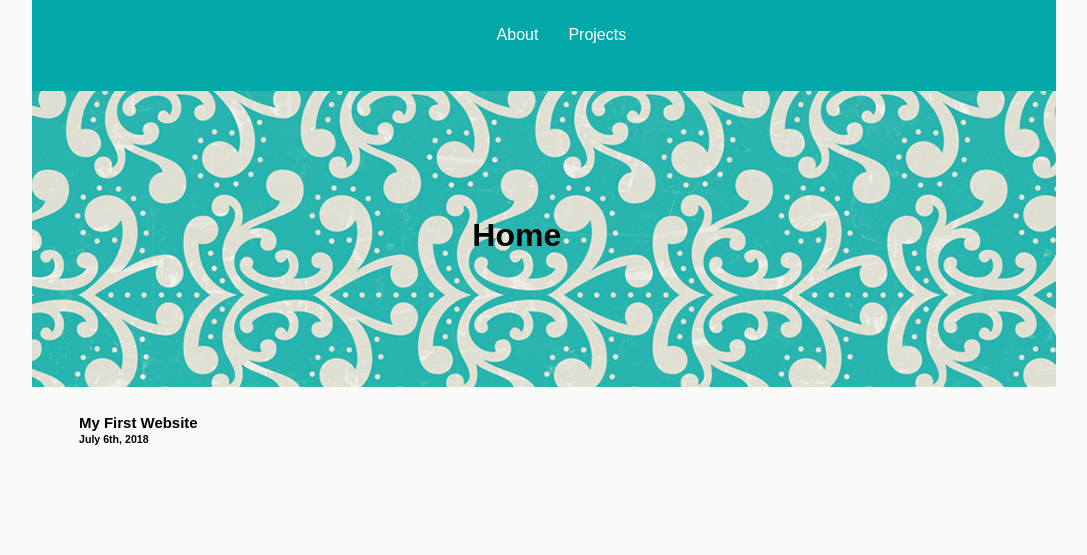
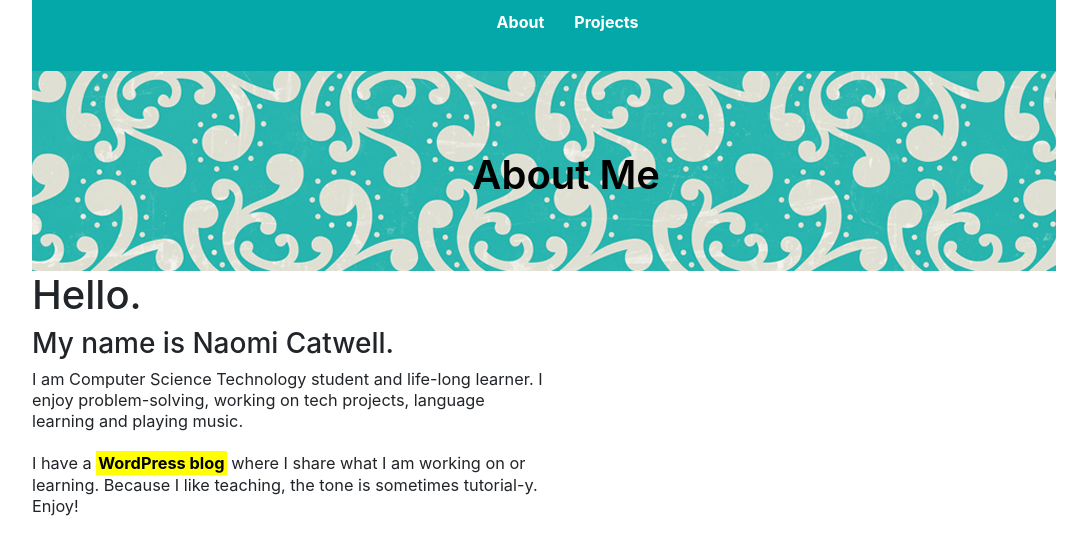
Before and after one commit to naomi-rc/naomi-rc.github.io, a Jekyll site: the page index.html, which Jekyll copies as it is, in a window 1280 px wide. Shown: the top 555 px of the page, without its empty margins (96-1183 px from the left). Built offline with Jekyll 4.4.1, drawn with Linux system fonts in a browser that asks for light colours; nearby versions of some CDN libraries.

Commit message:
finished cards and added intro

```diff
--- a/index.html
+++ b/index.html
@@ -2,6 +2,7 @@
 <html>
 <head>
 	<link href="styles.css" rel="stylesheet" />
+	<link rel="stylesheet" href="https://stackpath.bootstrapcdn.com/bootstrap/4.2.1/css/bootstrap.min.css" integrity="sha384-GJzZqFGwb1QTTN6wy59ffF1BuGJpLSa9DkKMp0DgiMDm4iYMj70gZWKYbI706tWS" crossorigin="anonymous">
 </head>
 <body>
 	<div class="nav">
@@ -10,17 +11,19 @@
 			<li><a href="projects.html">Projects</a></li>
 		</ul>
 	</div>
-	<div id="header_image"><h1 id="main_heading">Home</h1></div>
+	<div id="header_image">
+		<h1 id="main_heading">About Me</h1>
+	</div>
+	<div id="intro">
+		<h1>Hello.</h1>
+		<h3>My name is Naomi Catwell.</h3>
+		<p style="width: 50%; font-size: 102%">
+			I am Computer Science Technology student and life-long learner.
+			I enjoy problem-solving, working on tech projects, language learning and playing music.
+		<br/><br/>
+			I have a <a href="https://techexplorationsblog.wordpress.com/" target="blank" class="highlight">WordPress blog</a> where I share what I am working on or learning. Because I like teaching, the tone is sometimes tutorial-y. Enjoy!
+		</p>
+	</div>
 
-	<article>
-		<section>
-			<div>
-				<h3>My First Website</h3>
-				<h5>July 6th, 2018</h5>
-			</div>
-
-		</section>
-
-	</article>
 </body>
 </html>
--- a/projects.html
+++ b/projects.html
@@ -21,17 +21,17 @@
 	    		<h5 class="card-title">Twenty-One</h5>
 	    		<small>January 2019</small>
 	    		<p class="card-text">A web-based version of the card game, Twenty One. Play against three computer-players and see if you can win.</p>
-	    		<a href="https://naomi-rc.github.io/twenty-one/" class="btn btn-primary">View Twenty-One</a>
+	    		<a href="https://naomi-rc.github.io/twenty-one/"  target="blank" class="btn btn-primary">View Twenty-One</a>
   			</div>
 		</div>
 
 		<div class="card" style="width: 18rem;">
-  			<img class="card-img-top" src="images/twenty-one.png" alt="Card image cap">
+  			<img class="card-img-top" src="images/hangman.png" alt="Card image cap">
   			<div class="card-body">
 	    		<h5 class="card-title">Hangman</h5>
 	    		<small>January 2018</small>
 	    		<p class="card-text">A web-based version of Hangman.</p>
-	    		<a href="https://naomi-rc.github.io/hangman/" class="btn btn-primary">View Hangman</a>
+	    		<a href="https://naomi-rc.github.io/hangman/" target="blank" class="btn btn-primary">View Hangman</a>
   			</div>
 		</div>
 
--- a/styles.css
+++ b/styles.css
@@ -30,9 +30,10 @@
 	color: white;
 }
 
-.nav li a:link, a:active, a:visited {
+.nav li a:link, .nav li a:active, .nav li a:visited {
 	text-decoration: none;
 	color: white;
+	font-weight: bold;
 }
 .nav li a {
 	color: inherit;
@@ -44,16 +45,14 @@
 }
 
 #header_image {
-	height: 300px;
+	height: 200px;
 	background: url("images/header_image2.jpg");
-
-
 }
 #main_heading {
 	position: relative;
-	font-weight: bold;
+	font-weight: 600;
 	color: black;
-	top: 130px;
+	top: 40%;
 	left: 43%;
 	z-index: 2;
 }
@@ -96,3 +95,23 @@
 	float: left;
 	margin: 2%;
 }
+
+#intro p {
+	line-height: 130%;
+}
+#intro a {
+	font-weight: bold;
+	text-decoration: none;
+	color: black;/*#0c88c2;*/
+}
+
+#intro a:hover {
+	font-weight: bolder;
+
+	color: #0c88c2;
+}
+
+.highlight {
+	background-color: yellow;
+	padding: 2px;
+}
```
Also changed, not shown: images/hangman.png (added).
